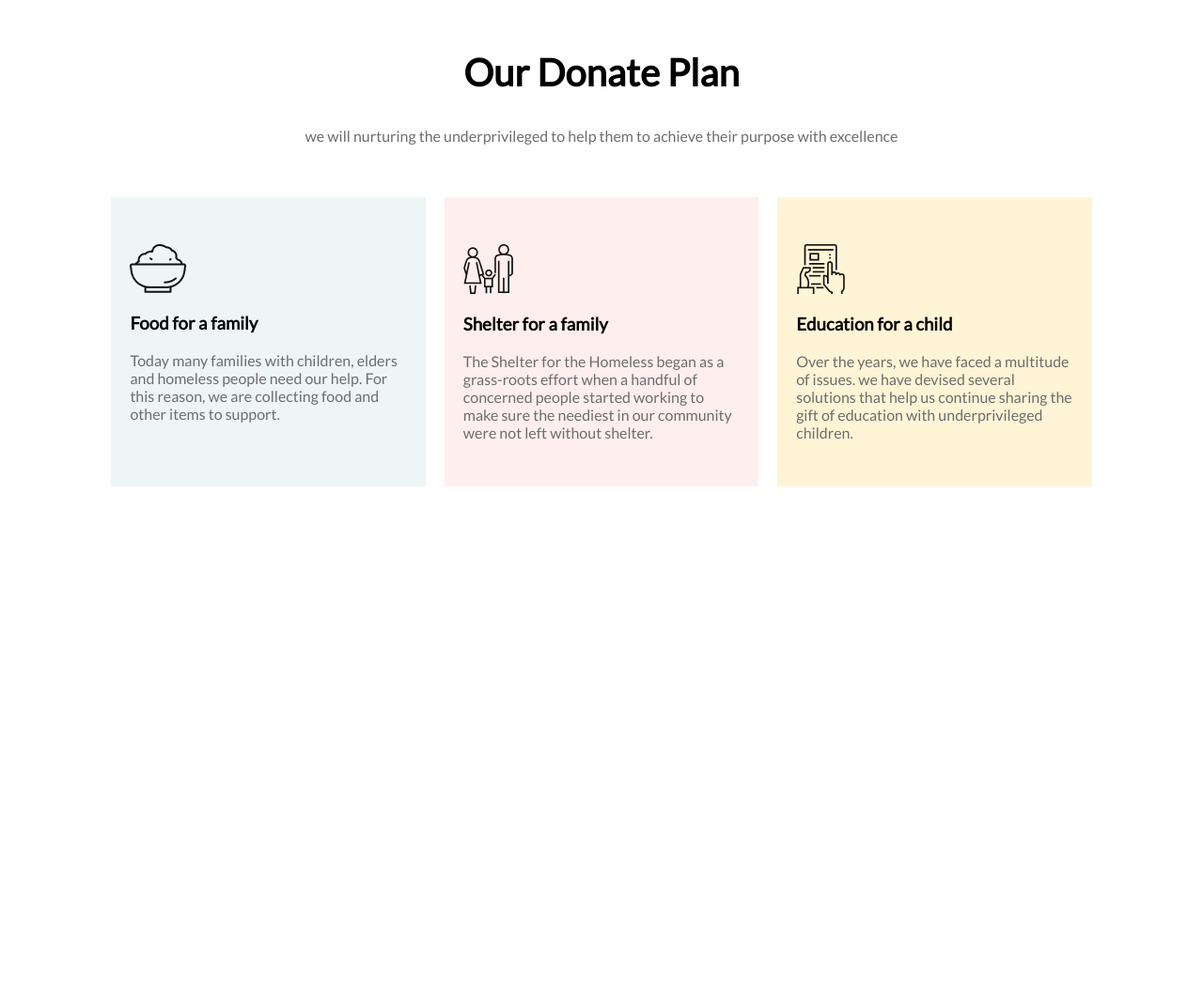
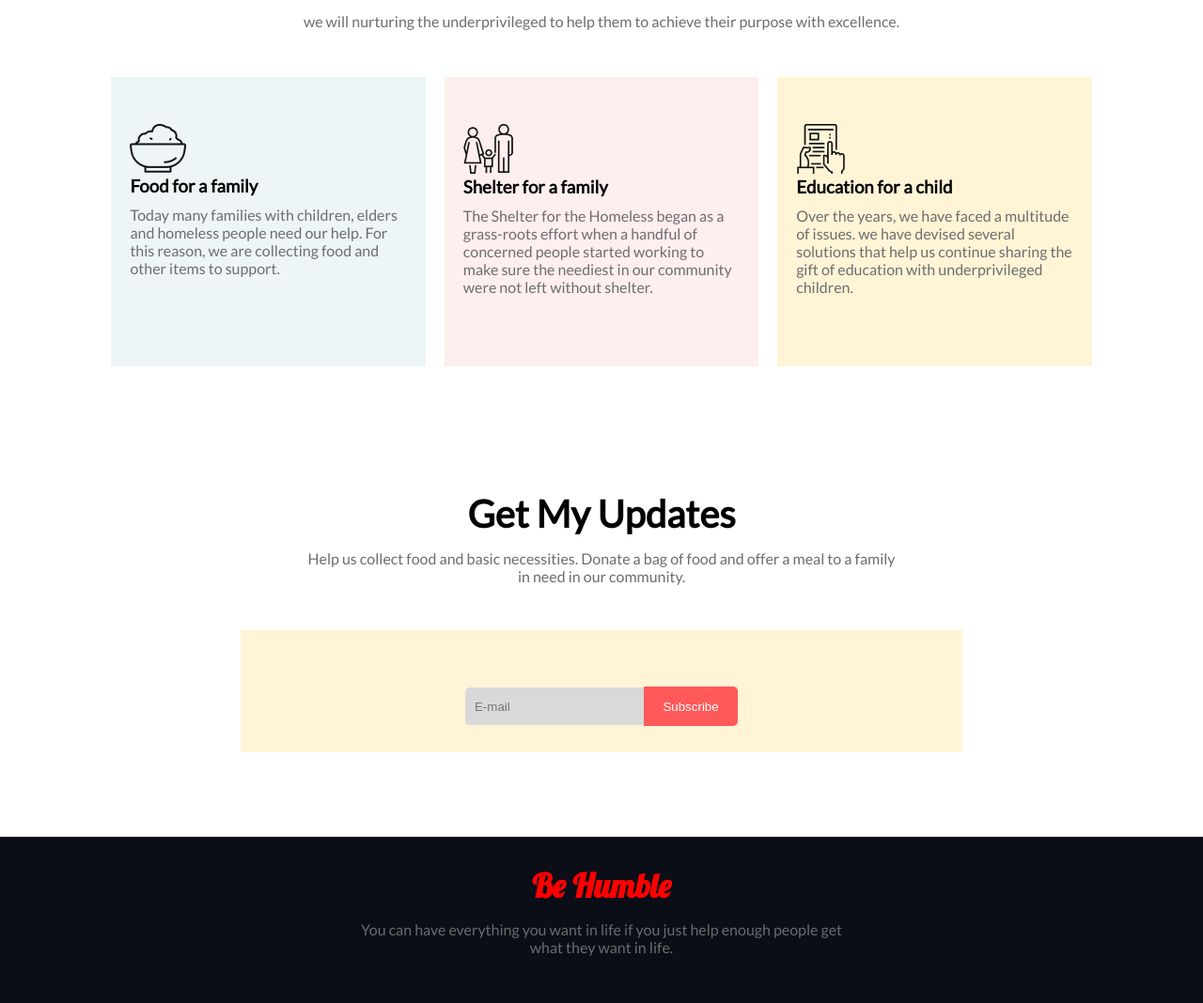
Before and after one commit to Mehedi556/Developer_portfolio0, a plain HTML site: page index.html in a window 1280 px wide. Shown: the part 1339-2407 px from the top of the page at 94% size. Before the commit the page ends 1857 px from the top, so only its background shows below. Drawn offline with Linux system fonts and the light colour scheme.

Commit message:
Some of section and footer

```diff
--- a/index.html
+++ b/index.html
@@ -9,6 +9,9 @@
     <link rel="preconnect" href="https://fonts.googleapis.com">
 <link rel="preconnect" href="https://fonts.gstatic.com" crossorigin>
 <link href="https://fonts.googleapis.com/css2?family=Lato&display=swap" rel="stylesheet">
+<link rel="preconnect" href="https://fonts.googleapis.com">
+<link rel="preconnect" href="https://fonts.gstatic.com" crossorigin>
+<link href="https://fonts.googleapis.com/css2?family=Lobster&display=swap" rel="stylesheet">
 </head>
 <body>
     <section class="section_one">
@@ -57,7 +60,7 @@
 <!-----Start of Sector two------>
 
 <h1 id="donation_id">Our Donate Plan</h1>
-<p>we will nurturing the underprivileged to help them to achieve their purpose with excellence</p>
+<p>we will nurturing the underprivileged to help them to achieve their purpose with excellence.</p>
 
 <div class="donation_plan">
     <div id="color1" class="donation_type">
@@ -83,9 +86,25 @@
 
 </section>
 
+<!-----------End of Section Two-------------->
 
+<section class="third_section">
+    <h1>Get My Updates</h1>
+    <p>Help us collect food and basic necessities. Donate a bag of food and offer a meal to a family <br> in need in our community.</p>
+    <div class="input">
+        <input class="email" type="email" placeholder="E-mail">
+        <button class="button">Subscribe</button>
+    </div>
+</section>
 
 </body>
 
+<footer>
+    <h2>Be Humble</h2>
+    <p>You can have everything you want in life if you just help enough people get <br> what they want in life.
+
+    </p>
+</footer>
+
 
 </html>
--- a/style.css
+++ b/style.css
@@ -1,4 +1,8 @@
-body {
+*{
+  margin: 0;
+  padding: 0;
+}
+body{
   margin: 0;
   padding: 0;
   font-family: 'Lato', sans-serif;
@@ -21,7 +25,8 @@ body {
 .section_one p {
   color: white;
   font-size: 20px;
-  padding-bottom: 30px;
+  padding-bottom: 50px;
+  padding-top: 15px;
 }
 .section_one .donatenow {
   color: white;
@@ -36,13 +41,14 @@ body {
 }
 .section_two h1 {
   font-size: 250%;
-  padding-top: 8%;
+  padding-top: 10%;
   font-weight: bolder;
 }
 .section_two p {
   color: #6d6d6d;
   font-weight: 500;
-  padding-bottom: 40px;
+  padding-bottom: 50px;
+    padding-top: 10px;
 }
 
 .amount_div {
@@ -62,6 +68,7 @@ body {
 .amount_div .amount_type h2 {
   color: #6c6c6c;
   font-weight: bold;
+  padding-top: 18px;
 }
 #specific_amount {
   background-color: #ffeeee;
@@ -74,7 +81,8 @@ body {
 .section_two h4 {
   color: #a7a4a4;
   font-weight: normal;
-  margin-top: 50px;
+  margin-top: 60px;
+  padding-bottom: 15px;
 }
 .hr_tag_container {
   width: 56%;
@@ -92,30 +100,90 @@ body {
   padding: 10px 15px;
   background-color: #ff5959;
   border-radius: 5px;
-
 }
-#donation_id{
-    margin-top:100px;
+#donation_id {
+  margin-top: 100px;
 }
-.donation_plan{
-  display:flex;
-  justify-content:center;
+.donation_plan {
+  display: flex;
+  justify-content: center;
 }
-.donation_type{
-  width:23%;
+.donation_type {
+  width: 23%;
   height: 238px;
   margin-right: 10px;
   margin-left: 10px;
   text-align: left;
-  padding:20px;
-  padding-top:50px;
+  padding: 20px;
+  padding-top: 50px;
 }
-#color1{
-  background:#EDF5F6;
+#color1 {
+  background: #edf5f6;
 }
-#color2{
-  background:#FFEEEE;
+#color2 {
+  background: #ffeeee;
 }
-#color3{
-  background:#FFF4D6;
+#color3 {
+  background: #fff4d6;
 }
+.third_section {
+  text-align: center;
+  margin-top: 120px;
+}
+.third_section h1 {
+  font-weight: bolder;
+  font-size: 40px;
+  line-height: 75px;
+}
+.third_section p {
+  color: #6c6c6c;
+}
+.input {
+  width: 60%;
+  height: 130px;
+  background-color: #fff4d6;
+  margin: 0 auto;
+  margin-top: 48px;
+  margin-bottom:90px;
+}
+.email {
+  height: 40px;
+  background-color: #d9d9d9;
+  border: none;
+  width: 190px;
+  border-radius: 5px 0px 0px 5px;
+  margin-top: 8%;
+
+}
+::placeholder {
+  padding-left: 10px;
+}
+.button {
+  height: 42px;
+  width: 100px;
+  border: none;
+  color: white;
+  background-color: #ff5959;
+  margin-left: -3px;
+  border-radius: 0px 5px 5px 0px;
+}
+footer{
+  background-color: #0B0D17;
+  text-align: center;
+}
+footer h2{
+  color:red;
+  font-family: 'Lobster', cursive;
+  font-size:35px;
+  padding-top: 30px;
+  padding-bottom: 15px;
+}
+footer p{
+  color:#6C6C6C;
+  font-family: 'Lato', sans-serif;
+  padding-bottom: 50px;
+
+
+
+
+}
```
